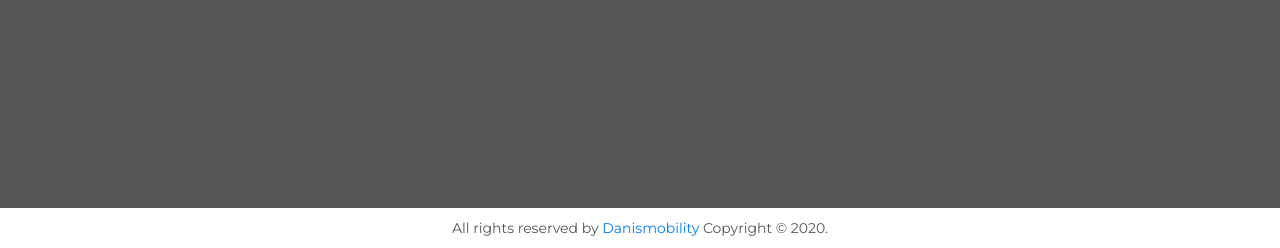
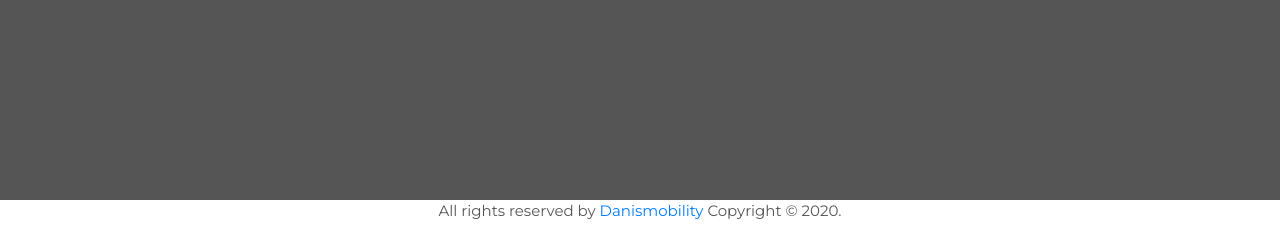
Before and after one commit to whodanyalahmed/OLXScraper, a Django app: page / in a window 1280 px wide. Shown: the part 552-800 px from the top of the page. Run offline with Django 3.2, Linux system fonts and the light colour scheme; some libraries are stand-ins or nearby versions.

Commit message:
footer padding issue solved

```diff
--- a/scraper/static/css/main.css
+++ b/scraper/static/css/main.css
@@ -1,5 +1,7 @@
 *{
     font-family: 'Montserrat','Poppins', sans-serif;
+    padding:0px;
+    margin:0px;
 }
 
 body{
@@ -39,15 +41,13 @@ img{
 footer{
     background-color: #fff;
     color:#555;
-    padding:10px;
-    padding-bottom:5px;
     width: 100%;
-    font-size:14px;
+    font-size:15px;
     text-align:center;
     position:absolute;
     bottom:0px;
-    height: 2.5rem;
-    margin-top:50px !important;
+    text-align: 0px auto;
+    height: 3rem;
 }
 
 
```
